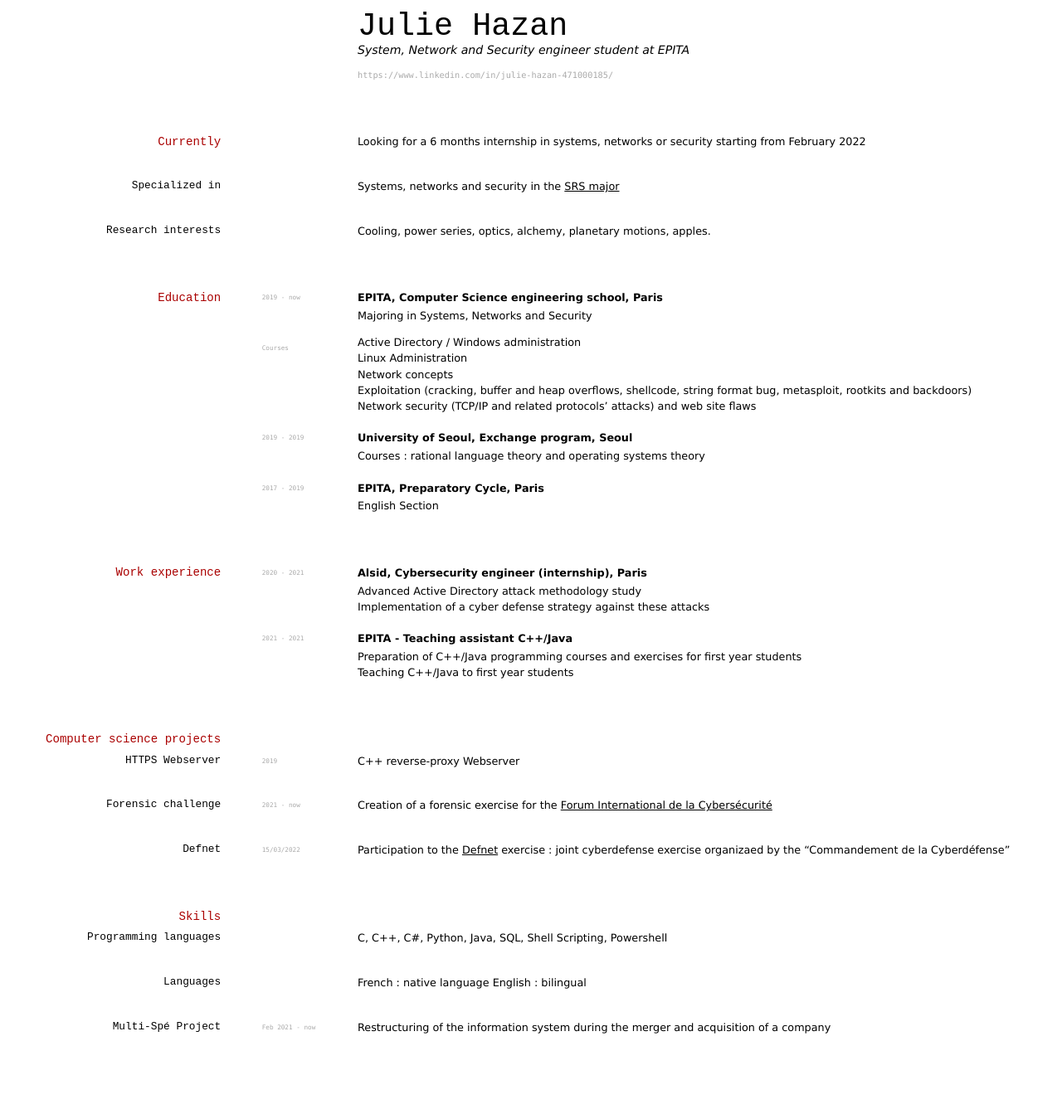
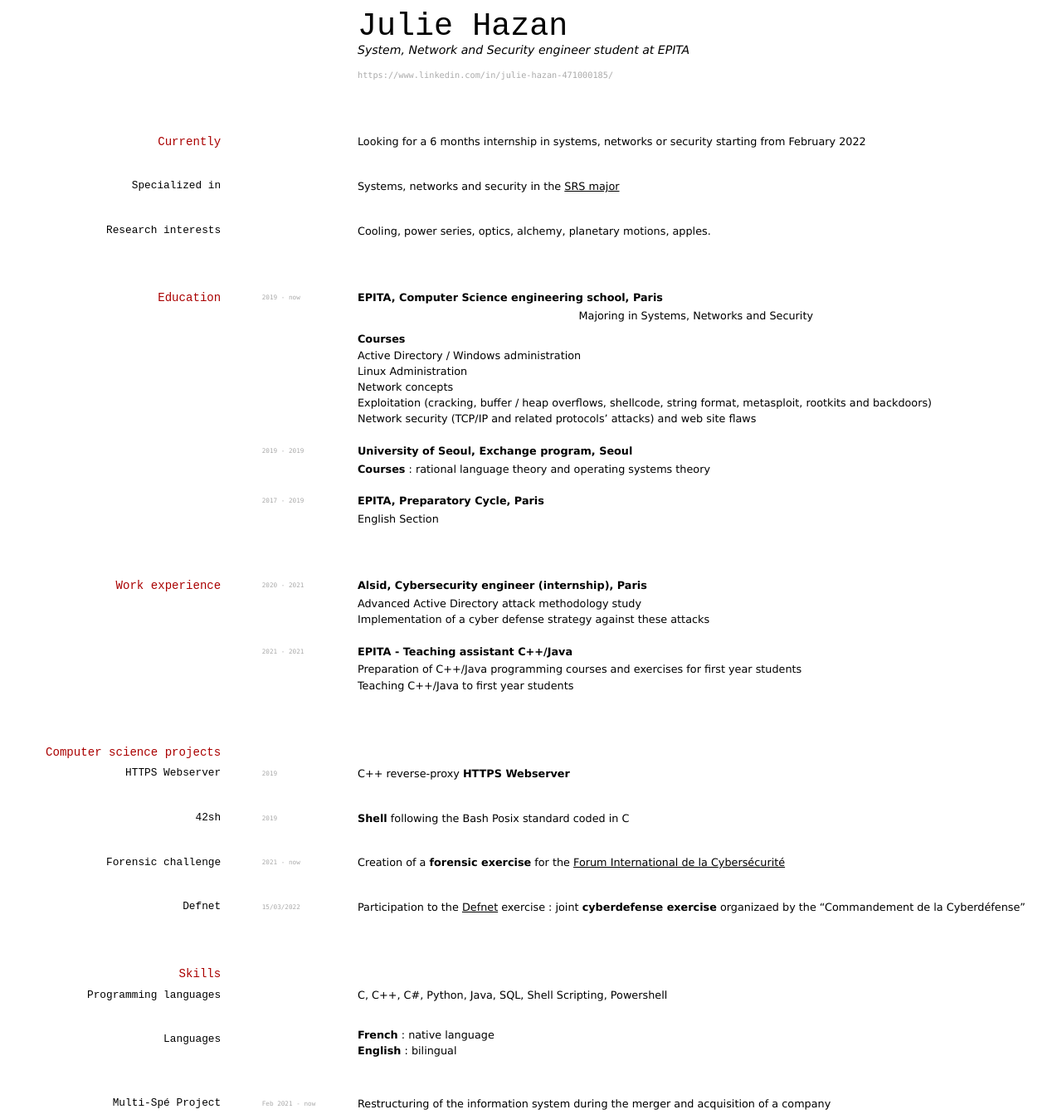
Before and after one commit to Heluge/Heluge.github.io, a Jekyll site: the page built from index.md, in a window 1280 px wide. Shown: the whole page at 83% size. Built offline with Jekyll 4.4.1, drawn with Linux system fonts in a browser that asks for light colours; before the commit the page ends 1257 px from its top, so only the background shows below that.

Commit message:
Update index.md

```diff
--- a/index.md
+++ b/index.md
@@ -31,18 +31,18 @@
 
 - Majoring in Systems, Networks and Security
 
-`Courses`
+- __Courses__
 - Active Directory / Windows administration
 - Linux Administration
 - Network concepts
-- Exploitation (cracking, buffer and heap overflows, shellcode, string format bug, metasploit, rootkits and backdoors)
+- Exploitation (cracking, buffer / heap overflows, shellcode, string format, metasploit, rootkits and backdoors)
 - Network security (TCP/IP and related protocols' attacks) and web site flaws
 
 
 `2019 - 2019`
 __University of Seoul, Exchange program, Seoul__
 
-- Courses : rational language theory and operating systems theory
+- __Courses__ : rational language theory and operating systems theory
 
 
 `2017 - 2019`
@@ -72,18 +72,23 @@
 ### HTTPS Webserver
 
 `2019`
-C++ reverse-proxy Webserver
+C++ reverse-proxy __HTTPS Webserver__
 
+
+### 42sh
+
+`2019`
+__Shell__ following the Bash Posix standard coded in C
 
 ### Forensic challenge
 
 `2021 - now`
-Creation of a forensic exercise for the [Forum International de la Cybersécurité](https://www.forum-fic.com/accueil.htm)
+Creation of a __forensic exercise__ for the [Forum International de la Cybersécurité](https://www.forum-fic.com/accueil.htm)
 
 
 ### Defnet
 `15/03/2022`
-Participation to the [Defnet](https://www.defense.gouv.fr/marine/actu-marine/exercice-defnet-2021) exercise : joint cyberdefense exercise organizaed by the "Commandement de la Cyberdéfense"
+Participation to the [Defnet](https://www.defense.gouv.fr/marine/actu-marine/exercice-defnet-2021) exercise : joint __cyberdefense exercise__ organizaed by the "Commandement de la Cyberdéfense"
 
 
 ## Skills
@@ -94,8 +99,8 @@
 
 ### Languages
 
-French : native language
-English : bilingual
+- __French__ : native language
+- __English__ : bilingual
 
 
 ### Multi-Spé Project
```
